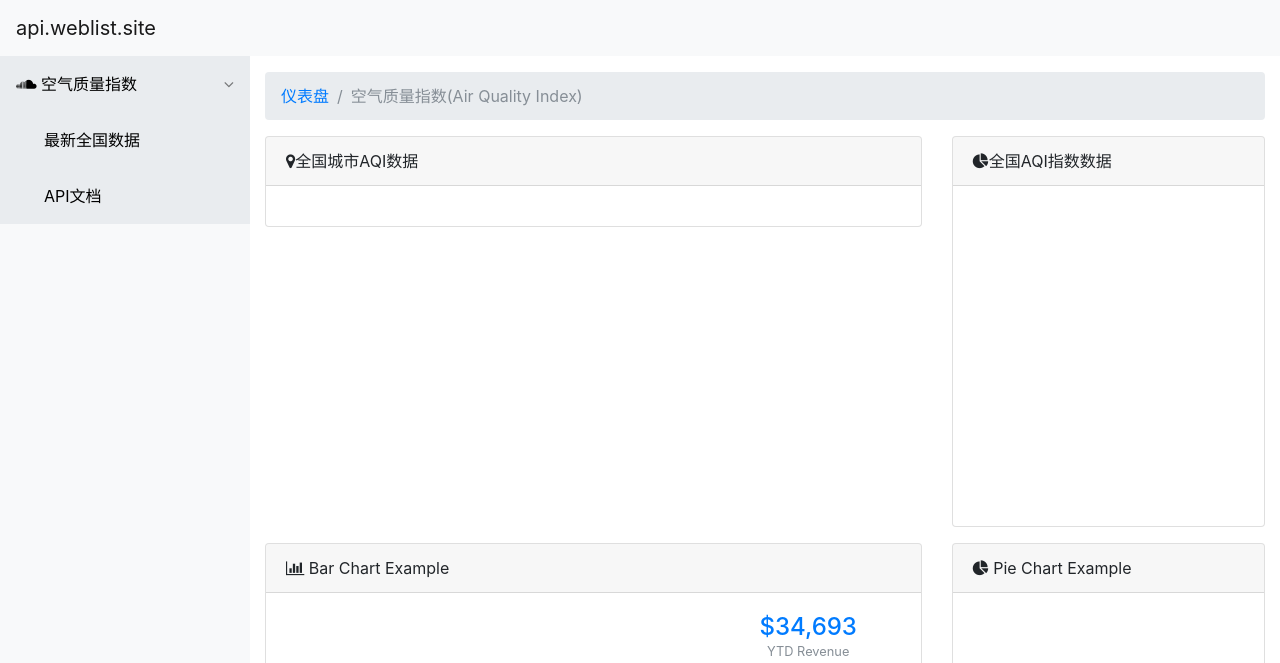
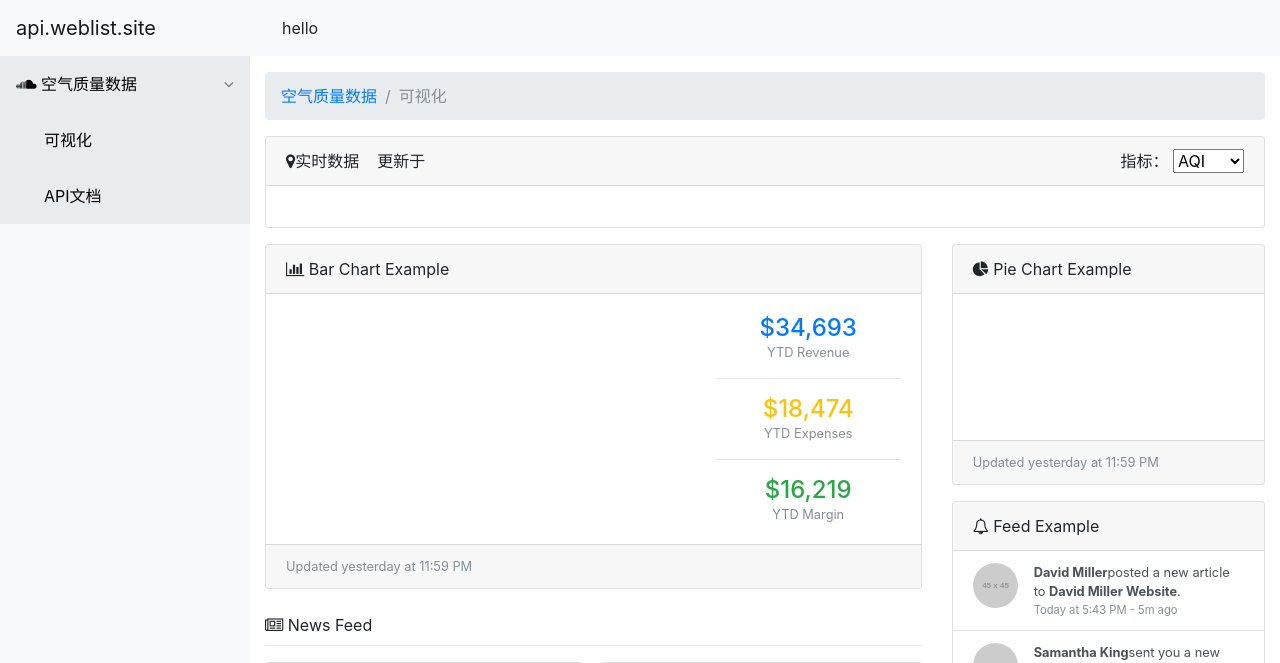
Before and after one commit to aishenghuomeidaoli/fatty, a Django app: page / in a window 1280 px wide. Shown: the top 663 px of the page. Run offline with Django 3.2, Linux system fonts and the light colour scheme; grey boxes labelled with a size stand in for pictures from a placeholder-image service; data that the repository does not hold is empty; parts of the project's set-up code (start-up, migrations or seed data) failed here and were passed over; some libraries are stand-ins or nearby versions; grey boxes are pictures that could not be loaded.

Commit message:
joint debugging

```diff
--- a/aqi/views.py
+++ b/aqi/views.py
@@ -44,8 +44,10 @@
         'pollution_level': row.pl,
         'primary_contaminant': row.pc
     } for row in rows]
-    return JsonResponse({'code': '200', 'msg': u'成功',
-                         'data': {'time': last_time, 'data_set': ds}})
+    return JsonResponse(
+        {'code': '200', 'msg': u'成功',
+         'data': {'time': last_time.strftime('%Y-%m-%d %H:%M:%S'),
+                  'data_set': ds}})
 
 
 def cities(request):
@@ -56,7 +58,7 @@
         province_code = province.city_code
         city_ds = []
         rows = City.objects.filter(city_code__startswith=province_code[:2],
-                                     city_code__endswith='00') \
+                                   city_code__endswith='00') \
             .exclude(city_code__endswith='0000').order_by('city_code')
         for city in rows:
             city_code = city.city_code
--- a/templates/index.html
+++ b/templates/index.html
@@ -36,18 +36,21 @@
                    data-toggle="collapse" href="#collapseComponents"
                    data-parent="#exampleAccordion">
                     <i class="fa fa-fw fa-soundcloud"></i>
-                    <span class="nav-link-text">空气质量指数</span>
+                    <span class="nav-link-text">空气质量数据</span>
                 </a>
                 <ul class="sidenav-second-level collapse show"
                     id="collapseComponents">
                     <li>
-                        <a class="active" href="/">最新全国数据</a>
+                        <a class="active" href="/">可视化</a>
                     </li>
                     <li>
                         <a href="/">API文档</a>
                     </li>
                 </ul>
             </li>
+        </ul>
+        <ul class="navbar-nav pull-right">
+            <li>hello</li>
         </ul>
         <ul class="navbar-nav sidenav-toggler">
             <li class="nav-item">
@@ -62,31 +65,37 @@
     <div class="container-fluid">
         <ol class="breadcrumb">
             <li class="breadcrumb-item">
-                <a href="/">仪表盘</a>
+                <a href="/">空气质量数据</a>
             </li>
-            <li class="breadcrumb-item active">空气质量指数(Air Quality Index)
+            <li class="breadcrumb-item active">可视化
             </li>
         </ol>
         <!-- Area Chart Example-->
-        <div class="row">
-            <div class="col-lg-8">
-                <div class="card mb-3">
-                    <div class="card-header">
-                        <i class="fa fa-map-marker"></i>全国城市AQI数据
-                    </div>
-                    <div class="card-body">
+        <div class="card mb-3">
+            <div class="card-header">
+                <i class="fa fa-map-marker"></i>实时数据&nbsp;&nbsp;&nbsp;&nbsp;更新于&nbsp;<span
+                    id="time"></span>
+                <div class="pull-right">
+                    指标：
+                    <select name="aqi" onchange="aqiChose(this.value)">
+                        <option value="aqi">AQI</option>
+                        <option value="pm2_5">PM2.5</option>
+                        <option value="pm10">PM10</option>
+                        <option value="so2">SO2</option>
+                        <option value="no2">NO2</option>
+                        <option value="co">CO</option>
+                        <option value="o3">O3</option>
+                    </select>
+                </div>
+            </div>
+            <div class="card-body">
+                <div class="row">
+                    <div class="col-lg-6">
                         <div id="aqi-map" style="width: 100%;"></div>
                     </div>
-                </div>
-            </div>
-            <div class="col-lg-4">
-                <div class="card mb-3">
-                    <div class="card-header">
-                        <i class="fa fa-pie-chart"></i>全国AQI指数数据
-                    </div>
-                    <div class="card-body">
+                    <div class="col-lg-6">
                         <div id="aqi-pie"
-                             style="width: 100%; height: 300px"></div>
+                             style="width: 100%;"></div>
                     </div>
                 </div>
             </div>
@@ -972,7 +981,7 @@
 <script src="/static/vendor/echarts/map/js/china.js"></script>
 <script src="/static/js/aqi.js"></script>
 <script type="text/javascript">
-    initAqi('aqi-map', 'aqi-pie');
+    aqiChose('aqi');
 </script>
 </body>
 </html>
--- a/templates/static/js/aqi.js
+++ b/templates/static/js/aqi.js
@@ -1,34 +1,36 @@
-function initAqi(mapId, pieId) {
+function aqiChose(type) {
     $.get('/api/aqi/current/', function (data) {
         if (data.code != '200') {
             console.log('AQI数据获取失败')
         }
         else {
+            var time = data.data.time;
+            $('#time').html(time);
             var dataSet = data.data.data_set;
-            drawMap(mapId, dataSet);
-            drawPie(pieId, dataSet)
+            drawMap('aqi-map', dataSet, type);
+            drawPie('aqi-pie', dataSet, type);
         }
     })
 }
 
-var convertCurrentDsWithLocation = function (data) {
+var convertCurrentDsWithLocation = function (data, type) {
     var res = [];
     for (var i = 0; i < data.length; i++) {
         res.push({
             name: data[i].name,
-            value: [data[i].lng, data[i].lat, data[i].aqi]
+            value: [data[i].lng, data[i].lat, data[i][type]]
         });
     }
     return res;
 };
 
-var divideCurrentDs = function (data) {
+var divideCurrentDs = function (data, type) {
     var count = {
         'greet': 0, 'good': 0, 'little': 0,
         'middle': 0, 'heavy': 0, 'max': 0
     };
     for (var i = 0; i < data.length; i++) {
-        var aqi = data[i].aqi;
+        var aqi = data[i][type];
         if (aqi <= 50) {
             count.greet = count.greet + 1
         }
@@ -49,29 +51,29 @@
         }
     }
     return [
-        {'name': '严重污染', 'value': count.max},
-        {'name': '重度污染', 'value': count.heavy},
-        {'name': '中度污染', 'value': count.middle},
-        {'name': '轻度污染', 'value': count.little},
-        {'name': '良', 'value': count.good},
-        {'name': '优', 'value': count.greet}
+        {'name': '严重(300+)', 'value': count.max},
+        {'name': '重度(200+)', 'value': count.heavy},
+        {'name': '中度(150+)', 'value': count.middle},
+        {'name': '轻度(100+)', 'value': count.little},
+        {'name': '良好(50+)', 'value': count.good},
+        {'name': '优秀(<=50)', 'value': count.greet}
     ]
 }
 
-function drawMap(element_id, currentDs) {
+function drawMap(element_id, currentDs, type) {
     var ele = $('#' + element_id);
     ele.css('height', ele.css('width'));
     var myChart = echarts.init(document.getElementById(element_id));
     $(document).ready(function () {
         var option = {
-            backgroundColor: '#404a59',
+            backgroundColor: '#868e96',
             title: {
-                text: '全国主要城市空气质量',
+                text: '地理分布图',
                 subtext: 'data from api.weblist.site',
                 sublink: 'http://api.weblist.site',
                 x: 'center',
                 textStyle: {
-                    color: '#fff'
+                    color: '#000000'
                 }
             },
             tooltip: {
@@ -84,18 +86,18 @@
                 orient: 'vertical',
                 y: 'bottom',
                 x: 'right',
-                data: ['pm2.5'],
+                data: [type],
                 textStyle: {
                     color: '#fff'
                 }
             },
             visualMap: {
                 min: 0,
-                max: 200,
+                max: 500,
                 calculable: true,
-                color: ['#d94e5d', '#eac736', '#50a3ba'],
+                color: ['#A52A2A', '#CD0000', '#78ea36'],
                 textStyle: {
-                    color: '#fff'
+                    color: '#000'
                 }
             },
             geo: {
@@ -107,11 +109,11 @@
                 },
                 itemStyle: {
                     normal: {
-                        areaColor: '#323c48',
+                        areaColor: '#EEE5DE',
                         borderColor: '#111'
                     },
                     emphasis: {
-                        areaColor: '#2a333d'
+                        areaColor: '#EEDFCC'
                     }
                 }
             },
@@ -120,8 +122,8 @@
                     name: 'pm2.5',
                     type: 'scatter',
                     coordinateSystem: 'geo',
-                    data: convertCurrentDsWithLocation(currentDs),
-                    symbolSize: 12,
+                    data: convertCurrentDsWithLocation(currentDs, type),
+                    symbolSize: 6,
                     label: {
                         normal: {
                             show: false
@@ -134,6 +136,11 @@
                         emphasis: {
                             borderColor: '#fff',
                             borderWidth: 1
+                        },
+                        itemStyle: {
+                            normal: {
+                                color: 'blue'
+                            }
                         }
                     }
                 }
@@ -143,15 +150,14 @@
     });
 }
 
-function drawPie(element_id, currentDs) {
+function drawPie(element_id, currentDs, type) {
     var ele = $('#' + element_id);
     ele.css('height', ele.css('width'));
     var myChart = echarts.init(document.getElementById(element_id));
     $(document).ready(function () {
         option = {
             title: {
-                text: 'AQI梯度分布图',
-                subtext: '纯属虚构',
+                text: '梯度分类图',
                 x: 'center'
             },
             tooltip: {
@@ -161,15 +167,16 @@
             legend: {
                 orient: 'vertical',
                 left: 'left',
-                data: ['严重污染', '重度污染', '中度污染', '轻度污染', '良', '优']
+                data: ['严重(300+)', '重度(200+)', '中度(150+)', '轻度(100+)', '良好(50+)', '优秀(<=50)']
             },
+            color: ['#A52A2A', '#8B008B','#EE2C2C', '#EEB422', '#EEEE00', '#78ea36'],
             series: [
                 {
                     name: 'AQI',
                     type: 'pie',
-                    radius: '60%',
-                    center: ['50%', '60%'],
-                    data: divideCurrentDs(currentDs),
+                    radius: '55%',
+                    center: ['55%', '60%'],
+                    data: divideCurrentDs(currentDs, type),
                     itemStyle: {
                         emphasis: {
                             shadowBlur: 10,
```
Also changed, not shown: templates/login.html (added, +82 -0 lines).
